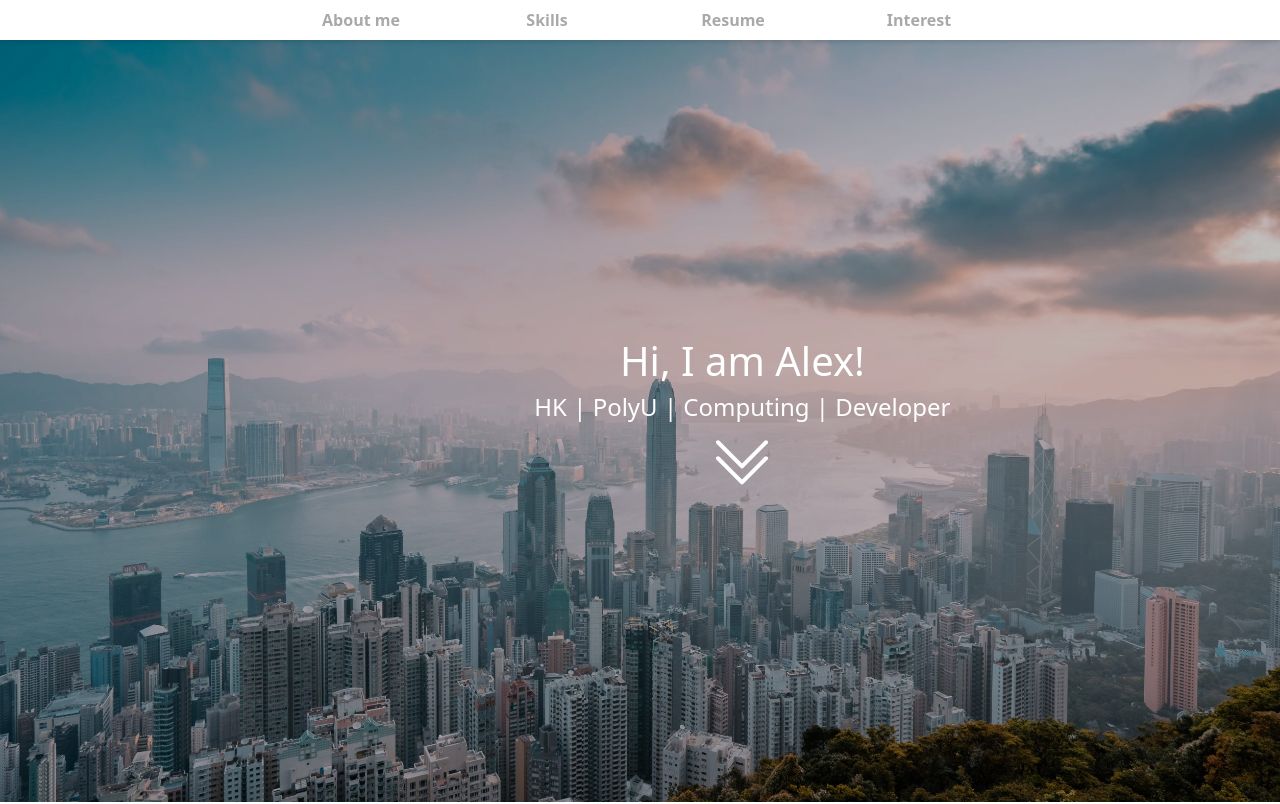
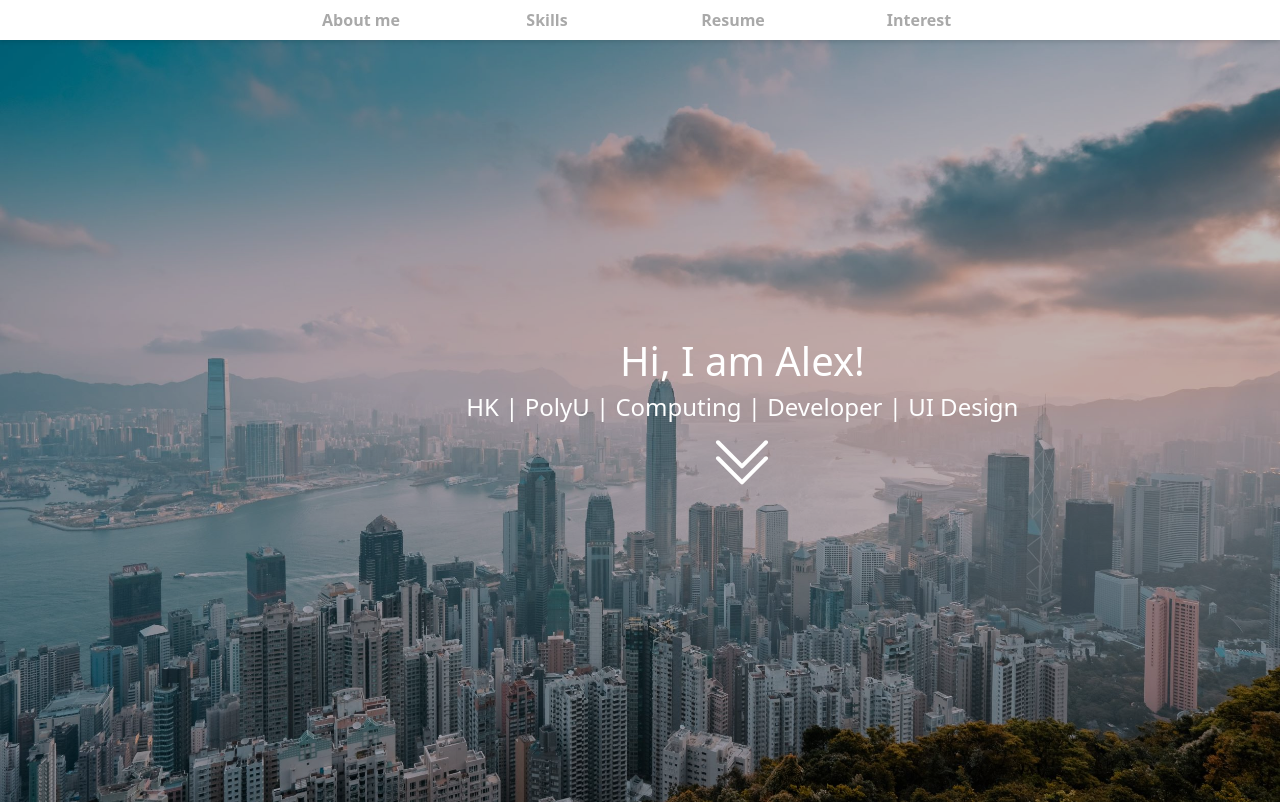
Before and after one commit to BoLam0305/BoLam0305.github.io, a plain HTML site: page index.html in a window 1280 px wide. Shown: the top 804 px of the page. Drawn offline with nearby package versions, Linux system fonts and the light colour scheme.

Commit message:
Initial commit

```diff
--- a/index.html
+++ b/index.html
@@ -59,7 +59,7 @@
     <img src="img/bady-abbas-c4XoMGxfsVU-unsplash.jpg" alt="">
     <div id="top-intro" class="col-12">
         <h1>Hi, I am Alex!</h1>
-        <h4>HK | PolyU | Computing | Developer </h4>
+        <h4>HK | PolyU | Computing | Developer | UI Design</h4>
         <div id="top-arrow-down" onclick="scrollToInfo('scroll_toInfo')">
             <svg xmlns="http://www.w3.org/2000/svg" width="16" height="16" fill="currentColor"
                  class="bi bi-chevron-double-down" viewBox="0 0 16 16">
```
